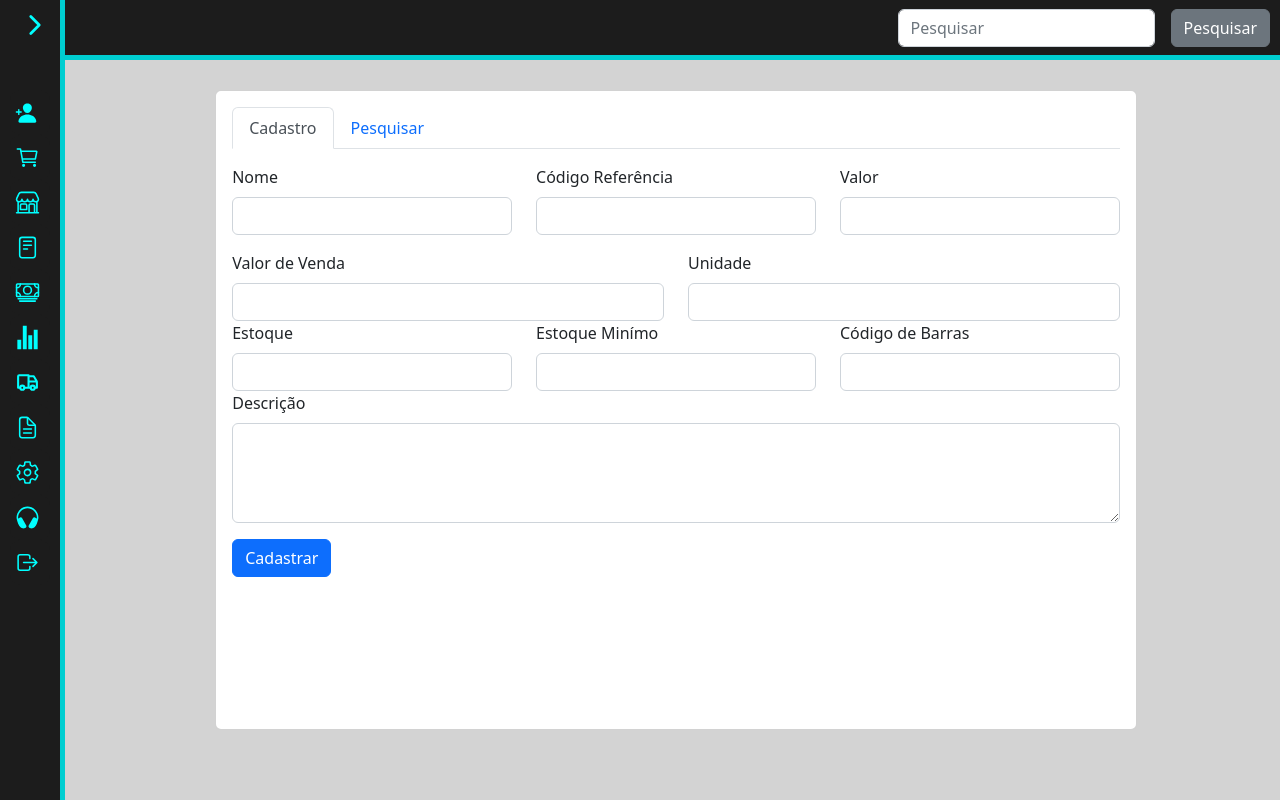
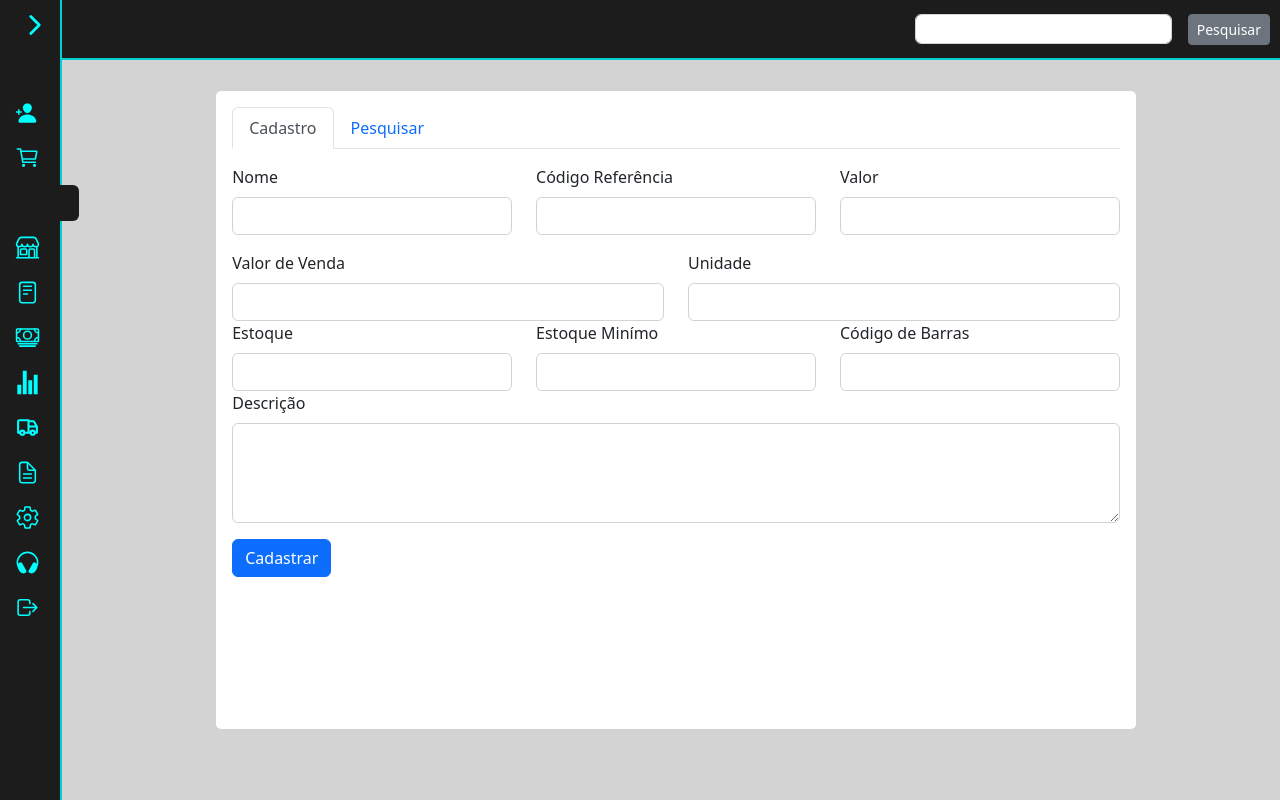
Before and after one commit to leobraboo/FrontSystemGlobal, a React (Vite) app: page /Products in a window 1280 px wide. Built offline with nearby package versions, Linux system fonts and the light colour scheme.

Commit message:
refactor : ta osso

```diff
--- a/src/components/Navegation/navBar.tsx
+++ b/src/components/Navegation/navBar.tsx
@@ -6,8 +6,8 @@ export function NavBar() {
     <>
       <NavContainer>
         <CSearch direction="horizontal" gap={3}>
-          <Form.Control className="me-auto" placeholder="Pesquisar" />
-          <Button variant="secondary">Pesquisar</Button>
+          <Form.Control className="me-auto" style={{ height:"30px" }} />
+          <Button size="sm" variant="secondary">Pesquisar</Button>
         </CSearch>
       </NavContainer>
     </>
--- a/src/components/Navegation/navHome.tsx
+++ b/src/components/Navegation/navHome.tsx
@@ -11,8 +11,9 @@ import { Link } from "react-router-dom";
 
 import {
   Container, Content, IconButton,
-  ButtonStyle, TextButton, UserContainer
+  ButtonStyle, TextButton, UserContainer, FormStyle
 } from "./styles";
+import { Form } from "react-bootstrap";
 
 
 interface NavHomeProps {
@@ -26,7 +27,7 @@ export function NavHome({ colapse }: NavHomeProps) {
       <Container>
         <UserContainer>
           <IconButton style={{ width: open ? "180px" : "30px", transition: "ease-in 500ms" }} onClick={() => setOpen(!open)} >
-            <IoChevronForward size={30} />
+            <IoChevronForward style={{ transform: open ? "rotate(180deg)" : "rotate(0deg)", transition: "ease-in 500ms" }} onClick={() => setOpen(!open)} size={30} />
           </IconButton>
         </UserContainer>
         <Content style={{ width: open ? "180px" : "40px", transition: "ease-in 500ms" }}>
@@ -39,6 +40,20 @@ export function NavHome({ colapse }: NavHomeProps) {
             <IconButton> <IoCartOutline size={25} /> </IconButton>
             <TextButton style={{ display: open ? "block" : "none" }}> Produtos </TextButton>
           </ButtonStyle>
+
+          <FormStyle>
+            <IoStorefrontOutline size={30} />
+            <Form.Select style={{ background: "#1C1C1C", border: "none", color: "white" }}>
+              <option>
+                <TextButton as={Link} to="/Sales" style={{ display: open ? "block" : "none" }}> Vendas </TextButton>
+              </option>
+              <option>
+                <ButtonStyle as={Link} to="/Products">
+                  <TextButton style={{ display: open ? "block" : "none" }}> Produtos </TextButton>
+                </ButtonStyle>
+              </option>
+            </Form.Select>
+          </FormStyle>
 
           <ButtonStyle as={Link} to="/Sales">
             <IconButton> <IoStorefrontOutline size={25} /> </IconButton>
--- a/src/components/Navegation/styles.ts
+++ b/src/components/Navegation/styles.ts
@@ -1,4 +1,4 @@
-import { Stack } from "react-bootstrap";
+import { Stack , Form } from "react-bootstrap";
 import styled from "styled-components";
 
 export const Container = styled.div`
@@ -9,7 +9,7 @@ export const Container = styled.div`
   align-items: center;
   padding: 10px;
   position: fixed;
-  border-right: 5px solid #00CED1;
+  border-right: 2px solid #00CED1;
 
   :focus{
     background: red;
@@ -56,6 +56,23 @@ export const ButtonStyle = styled.button`
     background: #363636	;
   }
 `
+export const FormStyle = styled.button`
+  display: flex;
+  height: 45px;
+  margin-left: 5px;
+  border-radius: 10px;
+  border: none;
+  color: #00FFFF;
+  background: #1C1C1C;
+  align-items:center;
+  flex-direction: row;
+  text-decoration: none;
+  gap: 10px;
+
+  a:hover{
+    background: #363636	;
+  }
+`
 
 export const TextButton = styled.text`
 font-size: 1rem;
@@ -77,7 +94,7 @@ export const NavContainer = styled.div`
   position: fixed;
   gap: 40px;
   justify-content: flex-end;
-  border-bottom: 5px solid #00CED1;
+  border-bottom: 2px solid #00CED1;
 
   :focus{
     background: red;
```
